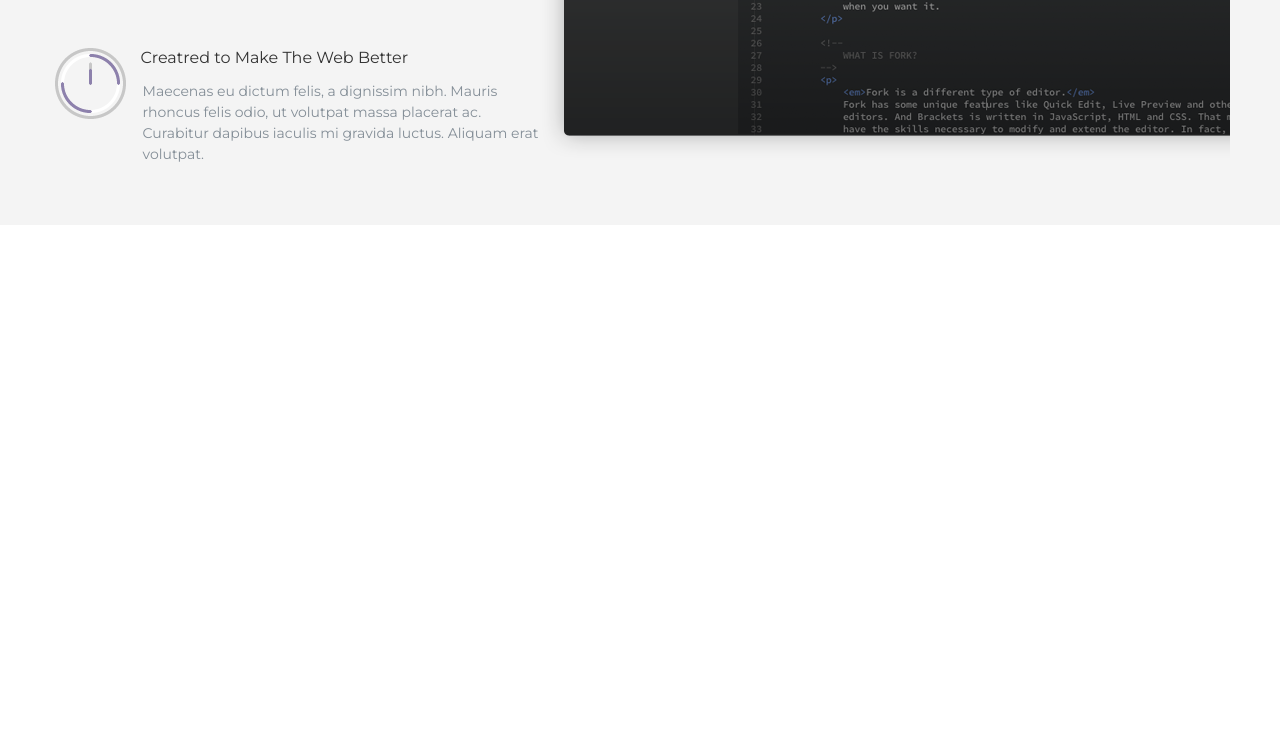
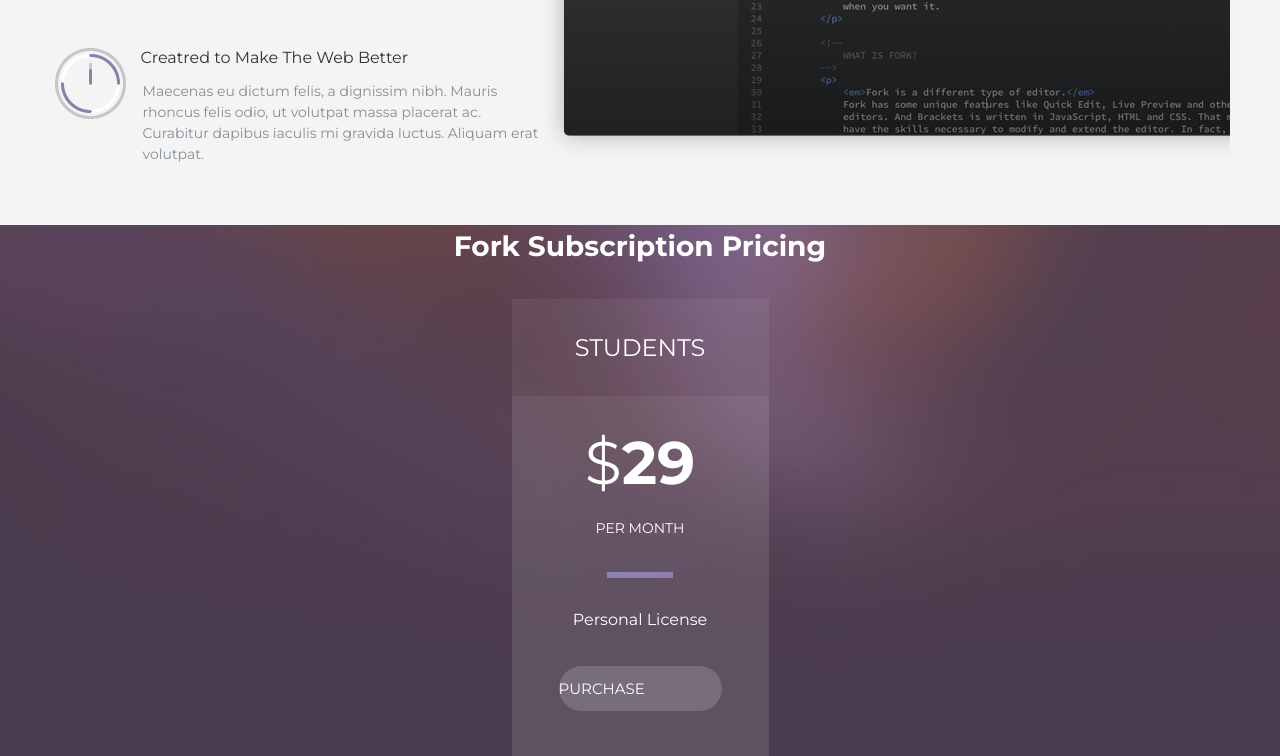
Before and after one commit to ingridnovak/ingridnovak.github.io, a website: page src/index.html in a window 1280 px wide. Shown: the part 1804-2560 px from the top of the page. Before the commit the page ends 2029 px from the top, so only its background shows below. Drawn offline with nearby package versions, Linux system fonts and the light colour scheme; files that its build step writes are made by us from their sources; files whose address does not match are found by name.

Commit message:
added section Fork Subscription Pricing

```diff
--- /dev/null
+++ b/src/html/pricing.html
@@ -0,0 +1,24 @@
+<section class="pricing">
+    <div class="container">
+        <div class="pricing__title">
+            <p class="price__title">Fork Subscription Pricing</p>
+        </div>
+<div class="price__items">
+    <div class="price__item price--first">
+        <div class="students">
+            <p>Students</p>
+        </div>
+        <div class="price--students">
+            <p class="price--29"><span class="dollar">$</span>29</p>
+            <p class="month">per month</p>
+            <p class="license">Personal License</p>
+            <div class="btn__purchase">
+            <button class="btn__prices">
+                <p>purchase</p>
+            </button>
+            </div>
+        </div>
+    </div>
+</div>
+    </div>
+</section>
--- a/src/index.html
+++ b/src/index.html
@@ -10,8 +10,6 @@
     @@include('html/features.html',{})
 
 </main>
-<footer>
-@@include('html/footer.html',{})
-</footer>
+@@include('html/pricing.html',{})
 <script src="./js/script.min.js"></script>
 </body>
--- a/src/scss/style.scss
+++ b/src/scss/style.scss
@@ -1,7 +1,7 @@
 @import 'templates/header';
 @import 'templates/presentText';
 @import 'templates/features';
-@import "templates/footer";
+@import "templates/pricing";
 
 * {
   margin: 0;
--- /dev/null
+++ b/src/scss/templates/pricing.scss
@@ -0,0 +1,87 @@
+@import "../mixin/mixins";
+@import "../variables/variables";
+
+.pricing{
+  background: url("@img/layerPrice.jpg");
+ @include background_picture;
+}
+
+.pricing__title{
+@include font_bold_Monserrat;
+  color:$color--white;
+  font-size: 28px;
+  line-height: 42px;
+  text-align: center;
+}
+.price__items{
+  display: flex;
+  justify-content: center;
+  padding-top: 32px;
+}
+.students{
+  @include font_normal_Monserrat;
+  font-size: 24px;
+  text-transform: uppercase;
+  background: rgba(255,255,255,0.06);
+  mix-blend-mode: normal;
+  width: 257px;
+  height: 97px;
+  color: $color--white;
+  display: flex;
+  justify-content: center;
+  align-items: center;
+}
+.price--students{
+  background: rgba(255,255,255,0.11);
+  mix-blend-mode: normal;
+  height: 360px;
+@include column_flex-center;
+  padding-top: 30px;
+  & p{
+    color:$color--white;
+
+  }
+}
+.dollar{
+  @include font_normal_Monserrat;
+  font-size: 60px;
+}
+.price--29{
+  @include font_bold_Monserrat;
+  font-size: 60px;
+  text-transform: uppercase;
+}
+.month{
+  @include font_normal_Monserrat;
+  padding-top: 20px;
+  text-transform: uppercase;
+  &::after{
+    top: 38px;
+    width: 60px;
+    content: '';
+    position: relative;
+    outline: 3px solid $color--lightViolet;
+    display: block;
+    margin: auto;
+    background: transparent;
+  }
+
+}
+.license{
+  @include font_normal_Monserrat;
+  font-size: 16px;
+  padding-top: 73px;
+}
+.btn__purchase{
+  padding-top: 37px;
+}
+.btn__prices{
+  background: rgba(255,255,255,0.16);
+  width: 163px;
+  height: 45px;
+  border-radius: 30px;
+  border-color: transparent;
+  @include font_normal_Monserrat;
+  font-size: 15px;text-transform: uppercase;
+
+}
```
Also changed, not shown: dist/css/style.min.css, dist/img/layerPrice.jpg (added), dist/index.html, src/html/footer.html (deleted), src/img/layerPrice.jpg (added), src/scss/templates/footer.scss (deleted).
